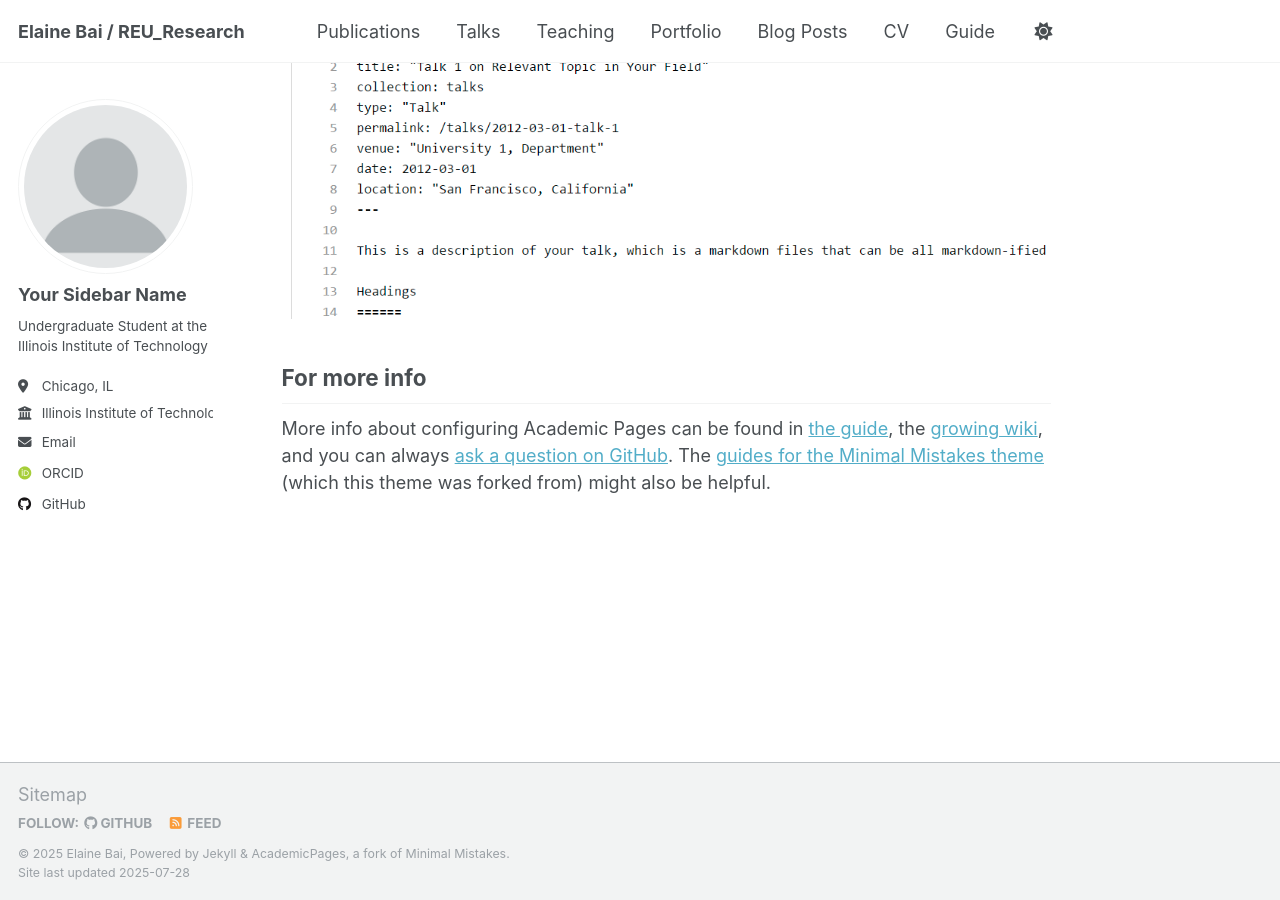
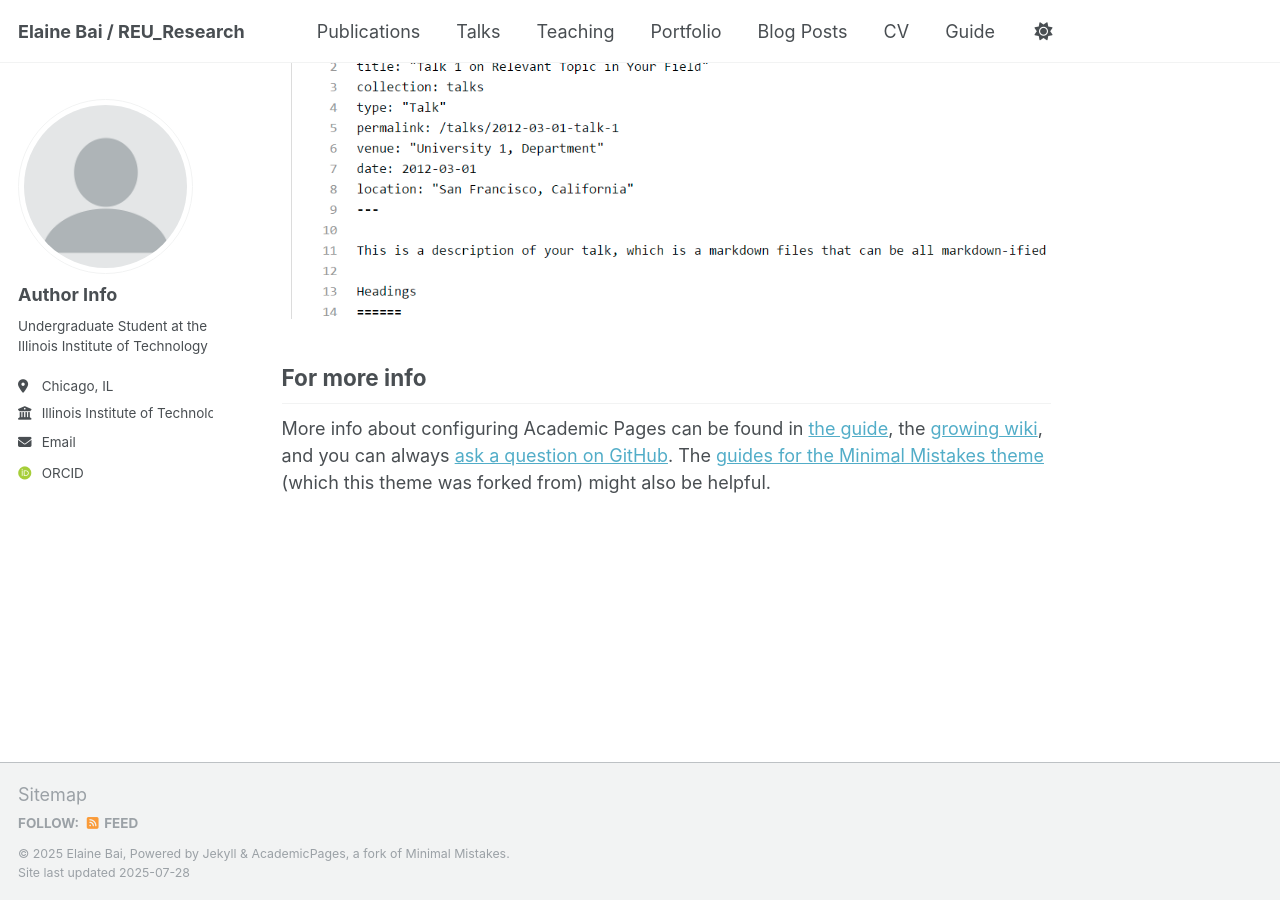
Before and after one commit to laastera727/webpage, a Jekyll site: the page built from _pages/about.md, in a window 1280 px wide and 900 px high, scrolled down 2880 px. Built offline with Jekyll 4.4.1, drawn with Linux system fonts in a browser that asks for light colours; some web fonts are replaced; a script that is not in the unit is left out.

Commit message:
Update _config.yml

```diff
--- a/_config.yml
+++ b/_config.yml
@@ -23,7 +23,7 @@ repository               : "academicpages/academicpages.github.io"
 author:
   # Biographic information
   avatar           : "profile.png"
-  name             : "Your Sidebar Name"
+  name             : "Author Info"
   pronouns         : # example: "she/her"
   bio              : "Undergraduate Student at the Illinois Institute of Technology"
   location         : "Chicago, IL"
@@ -46,7 +46,7 @@ author:
   bitbucket        : # Username - Update with your username on the site
   codepen          : # Username
   dribbble         : # Username
-  github           : "laastera72"
+  github           : #"laastera727"
   kaggle           : # Username
   stackoverflow    : # User number or user number and name (i.e., use "1" or "1/jeff-atwood")
 
```
